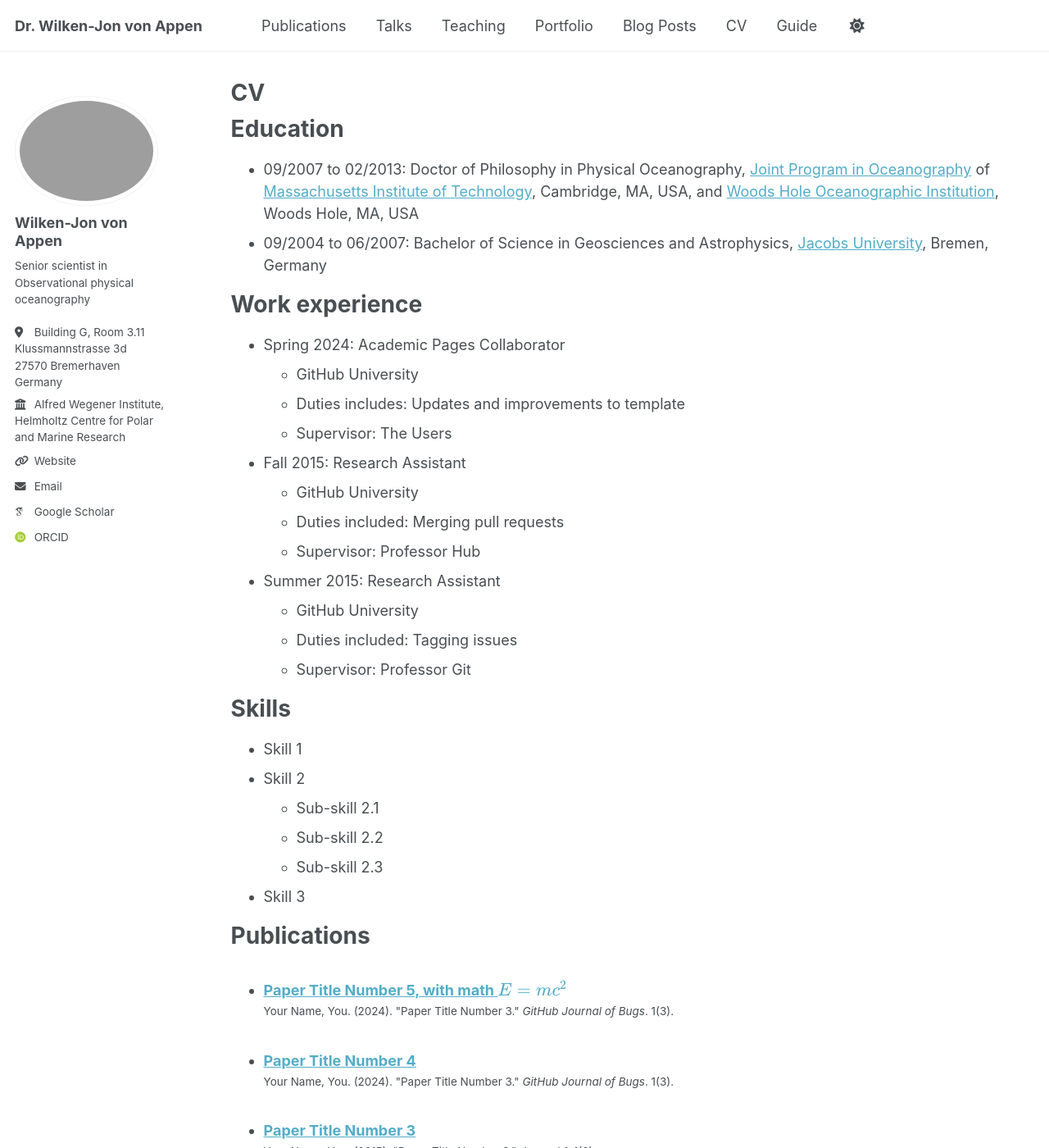
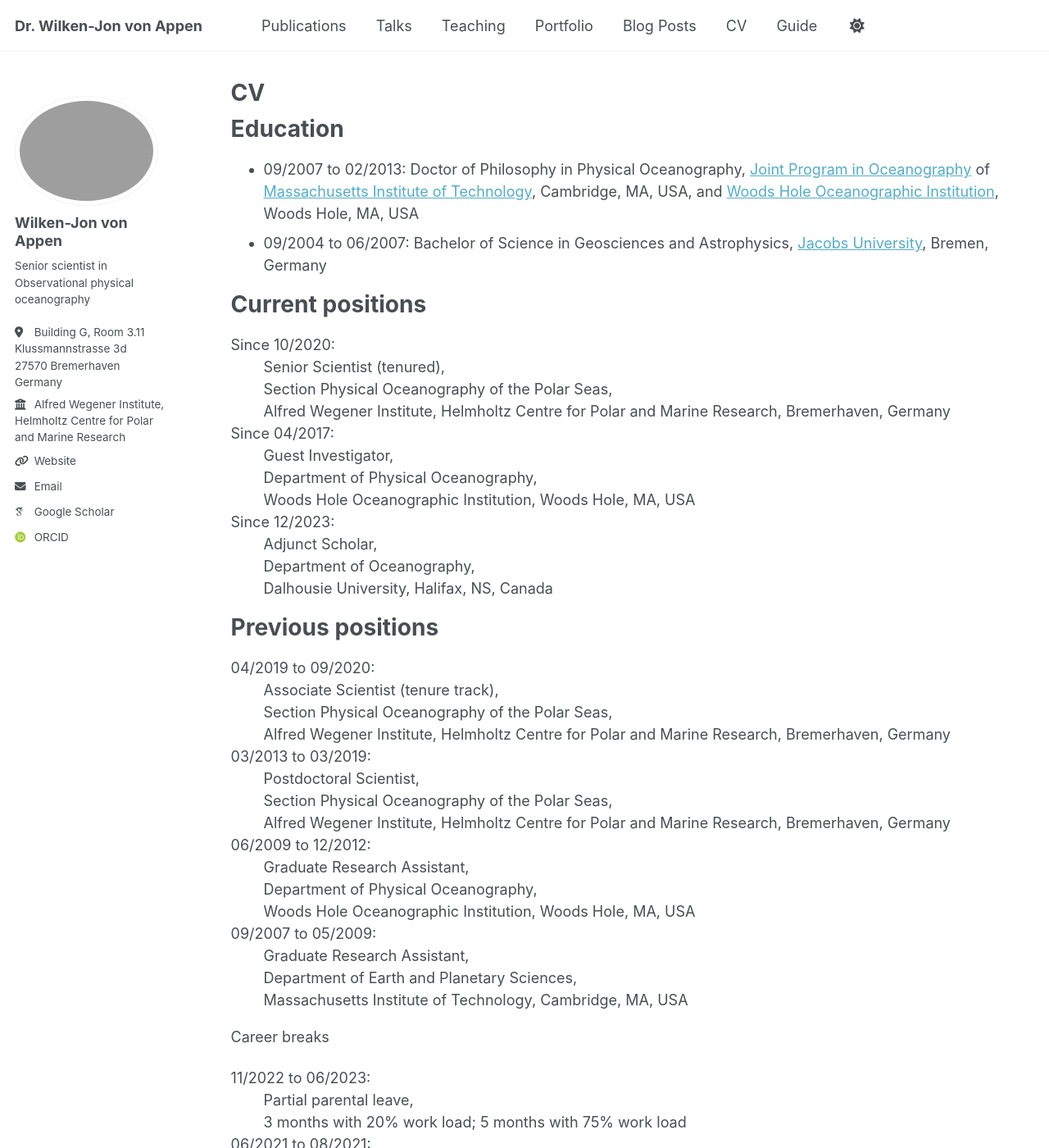
Before and after one commit to wjvappen/wjvappen, a Jekyll site: the page built from _pages/cv.md, in a window 1280 px wide and 1400 px high. Shown: the whole window at 82% size. Built offline with Jekyll 4.4.1, drawn with Linux system fonts in a browser that asks for light colours; some web fonts are replaced; a script bundle is joined from its source files by our own code; library files that are not in the unit come from our copies; some of the changed text lies outside the part shown.

Commit message:
Update cv.md
from online

```diff
--- a/_pages/cv.md
+++ b/_pages/cv.md
@@ -13,6 +13,73 @@ Education
 ======
 * 09/2007 to 02/2013: Doctor of Philosophy in Physical Oceanography, [Joint Program in Oceanography](https://mit.whoi.edu/) of [Massachusetts Institute of Technology](https://web.mit.edu/), Cambridge, MA, USA, and [Woods Hole Oceanographic Institution](https://www.whoi.edu/), Woods Hole, MA, USA
 * 09/2004 to 06/2007: Bachelor of Science in Geosciences and Astrophysics, [Jacobs University](https://constructor.university/more/about-us/history), Bremen, Germany
+
+
+Current positions
+======
+Since 10/2020:
+: Senior Scientist (tenured),<br>
+Section Physical Oceanography of the Polar Seas,<br>
+Alfred Wegener Institute, Helmholtz Centre for Polar and Marine Research, Bremerhaven, Germany
+
+Since 04/2017:
+: Guest Investigator,<br>
+Department of Physical Oceanography,<br>
+Woods Hole Oceanographic Institution, Woods Hole, MA, USA
+
+Since 12/2023:
+: Adjunct Scholar,<br>
+Department of Oceanography,<br>
+Dalhousie University, Halifax, NS, Canada
+
+Previous positions
+======
+04/2019 to 09/2020:
+: Associate Scientist (tenure track),<br>
+Section Physical Oceanography of the Polar Seas,<br>
+Alfred Wegener Institute, Helmholtz Centre for Polar and Marine Research, Bremerhaven, Germany
+
+03/2013 to 03/2019:
+: Postdoctoral Scientist,<br>
+Section Physical Oceanography of the Polar Seas,<br>
+Alfred Wegener Institute, Helmholtz Centre for Polar and Marine Research, Bremerhaven, Germany
+
+06/2009 to 12/2012:
+: Graduate Research Assistant,<br>
+Department of Physical Oceanography,<br>
+Woods Hole Oceanographic Institution, Woods Hole, MA, USA
+
+09/2007 to 05/2009:
+: Graduate Research Assistant,<br>
+Department of Earth and Planetary Sciences,<br>
+Massachusetts Institute of Technology, Cambridge, MA, USA
+
+Career breaks
+
+11/2022 to 06/2023:
+: Partial parental leave,<br>
+3 months with 20% work load; 5 months with 75% work load
+
+06/2021 to 08/2021:
+: Partial parental leave,<br>
+3 months with 60% work load
+
+08/2020 to 11/2020:
+: Parental leave,<br>
+4 months with 0% work load
+
+Fellowships and awards
+======
+02/2020 to 04/2020:
+: Visiting international fellowship,<br>
+Visiting fellow in Department of Oceanography,<br>
+Ocean Frontier Institute, Dalhousie University, Halifax, NS, Canada
+
+06/2006 to 08/2006:
+: Summer student fellowship,<br>
+Summer student fellow in Department of Physical Oceanography,<br>
+Woods Hole Oceanographic Institution, Woods Hole, MA, USA
+
 
 Work experience
 ======
```
